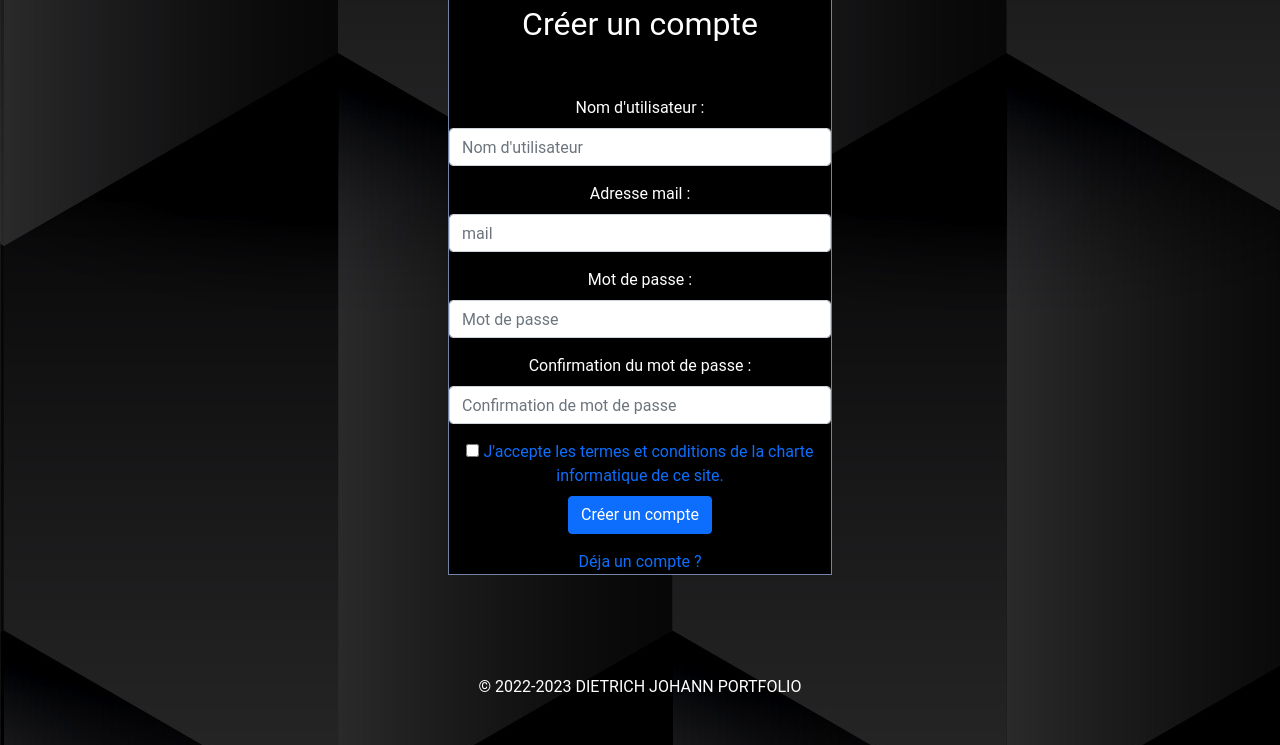
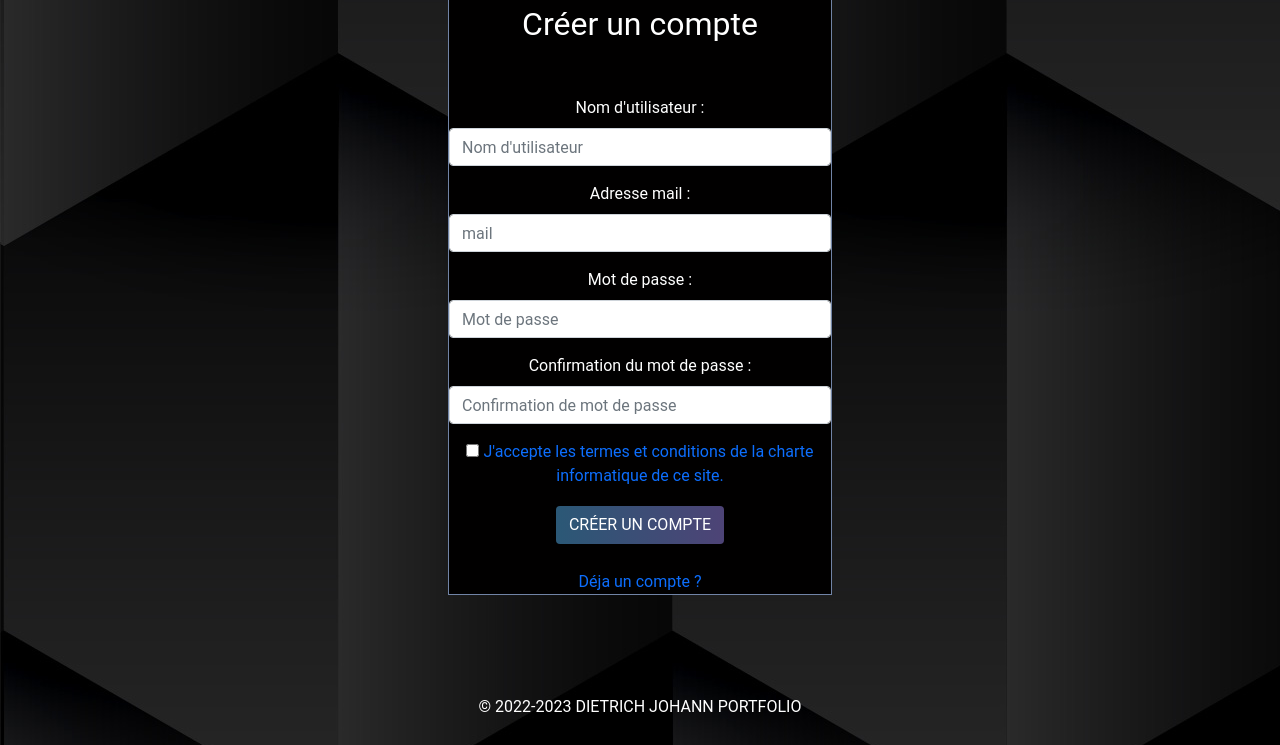
Before and after one commit to JohannDietrichGitHub/Portfolio, a PHP site: page /authentification.php in a window 1280 px wide. Shown: the part 105-850 px from the top of the page. Run offline with PHP 8.4, Linux system fonts and the light colour scheme; tables that the repository leaves empty hold one stand-in row (values such as "Sample post").

Commit message:
Ajout d'image et de styles

```diff
--- a/CSS/indexcss.css
+++ b/CSS/indexcss.css
@@ -368,8 +368,31 @@ label, div, button {
 
 
 
+/* Options de couleur de base BASELINE*/
+.btn-form-color {
+  background-image: linear-gradient(to right, #2b5876 0%, #4e4376  51%, #2b5876  100%);
+  margin: 10px;
+  padding: 15px 45px;
+  text-align: center;
+  text-transform: uppercase;
+  transition: 0.5s;
+  background-size: 200% auto;
+  color: white !important;
+  border-radius: 10px;
+  display: block;
+}
 
+.btn-front-color {
+  border-color: #7c7c7c;
+  background-image: -webkit-repeating-linear-gradient(left, hsla(0,0%,100%,0) 0%, hsla(0,0%,100%,0)   6%, hsla(0,0%,100%, .1) 7.5%),
+      -webkit-repeating-linear-gradient(left, hsla(0,0%,  0%,0) 0%, hsla(0,0%,  0%,0)   4%, hsla(0,0%,  0%,.03) 4.5%),
+      -webkit-repeating-linear-gradient(left, hsla(0,0%,100%,0) 0%, hsla(0,0%,100%,0) 1.2%, hsla(0,0%,100%,.15) 2.2%),
 
+      linear-gradient(180deg, hsl(0,0%,78%)  0%,
+      hsl(0,0%,90%) 47%,
+      hsl(0,0%,78%) 53%,
+      hsl(0,0%,70%)100%);
+}
 
 
 
@@ -409,22 +432,8 @@ label, div, button {
 }
 
 
-/* Mise en place d'un élément bougeant */
-/* @keyframes wipe-enter {
-	0% {
-		transform: scale(0, .025);
-	}
-	50% {
-		transform: scale(1, .025);
-	}
-}
-@media (prefers-reduced-motion: no-preference) {
-    .premierblocktitre {
-      animation-name: wipe-enter;
-      animation-duration: 1s;
-      animation-iteration-count: infinite;
-    }
-  } */
+
+
 
   /* test scroll down anim */
 
@@ -669,9 +678,18 @@ textarea {
 }
 
 .btn-show-selection {
-  background-color: black;
+  border-color: #7c7c7c;
+  background-image: -webkit-repeating-linear-gradient(left, hsla(0,0%,100%,0) 0%, hsla(0,0%,100%,0)   6%, hsla(0,0%,100%, .1) 7.5%),
+      -webkit-repeating-linear-gradient(left, hsla(0,0%,  0%,0) 0%, hsla(0,0%,  0%,0)   4%, hsla(0,0%,  0%,.03) 4.5%),
+      -webkit-repeating-linear-gradient(left, hsla(0,0%,100%,0) 0%, hsla(0,0%,100%,0) 1.2%, hsla(0,0%,100%,.15) 2.2%),
+
+      linear-gradient(180deg, hsl(0,0%,78%)  0%,
+      hsl(0,0%,90%) 47%,
+      hsl(0,0%,78%) 53%,
+      hsl(0,0%,70%)100%);
   width: 100px;
   height: 100px;
   border-radius: 0;
   position: fixed;
+  color: black !important;
 }
--- a/articles.php
+++ b/articles.php
@@ -37,7 +37,7 @@ require_once('connection.php');
             }
         ?>
         </select>
-        <br><br><button type="submit" class="btn btn-primary">Selectionner</button>
+        <br><br><button type="submit" class="btn btn-form-color">Selectionner</button>
     </form>
 </div>
     <?php
--- a/authentification.php
+++ b/authentification.php
@@ -40,7 +40,7 @@ require_once('connection.php');
             <input type="checkbox" name="case_cochee" value="1" required>
             <a href="charte_info.php">J'accepte les termes et conditions de la charte informatique de ce site.</a>
         </label><br>
-        <button type="submit" class="btn btn-primary">Créer un compte</button>
+        <button type="submit" class="btn btn-form-color">Créer un compte</button>
         </form>
         <div><a href="login.php">Déja un compte ?</a></div>
     </div>
--- a/formtest.php
+++ b/formtest.php
@@ -32,7 +32,7 @@ require_once('connection.php');
                     <input type="checkbox" name="case_cochee" value="1" required>
                     <a href="charte_info.php">J'accepte les termes et conditions de la charte informatique de ce site.</a>
                 </label>
-                <button type="submit" class="btn btn-primary">Envoyer</button>
+                <button type="submit" class="btn btn-form-color">Envoyer</button>
                 </form>
                 <div><button class="fermer">fermer</button></div>
             </div>
@@ -53,7 +53,7 @@ if (isset($_POST['sujet'])) {
 
 ?>
  <br>
-<button id="myBtn" class="btn btn-primary">contactez moi !</button>
+<button id="myBtn" class="btn btn-front-color">contactez moi !</button>
 <script src="..\JS\indexjs.js"></script>
 
 </body>
--- a/login.php
+++ b/login.php
@@ -28,7 +28,7 @@ require_once('connection.php');
         <label for="password">Mot de passe</label>
         <input type="password" class="form-control" id="password" name="password" placeholder="Mot de passe" required>
     </div>
-    <button type="submit" class="btn btn-primary">Se connecter</button>
+    <button type="submit" class="btn btn-form-color">Se connecter</button>
     </form>
     <div><a href="authentification.php">Pas encore de compte ?</a></div>
 </div>
```
Also changed, not shown: docu.php (+4 -4 lines), images/bricobrac.png (added), images/portfolio.png (added), images/quiz.png (added).
